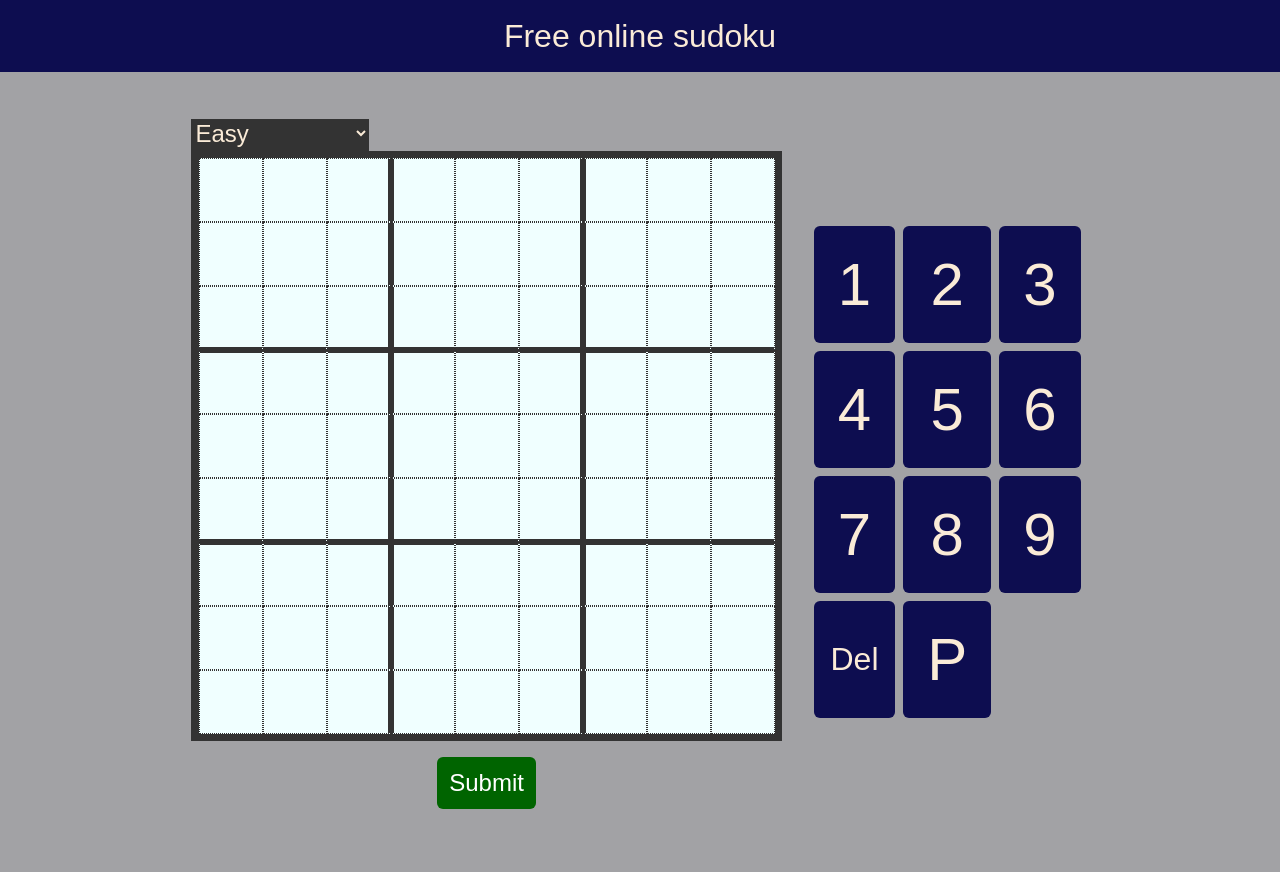
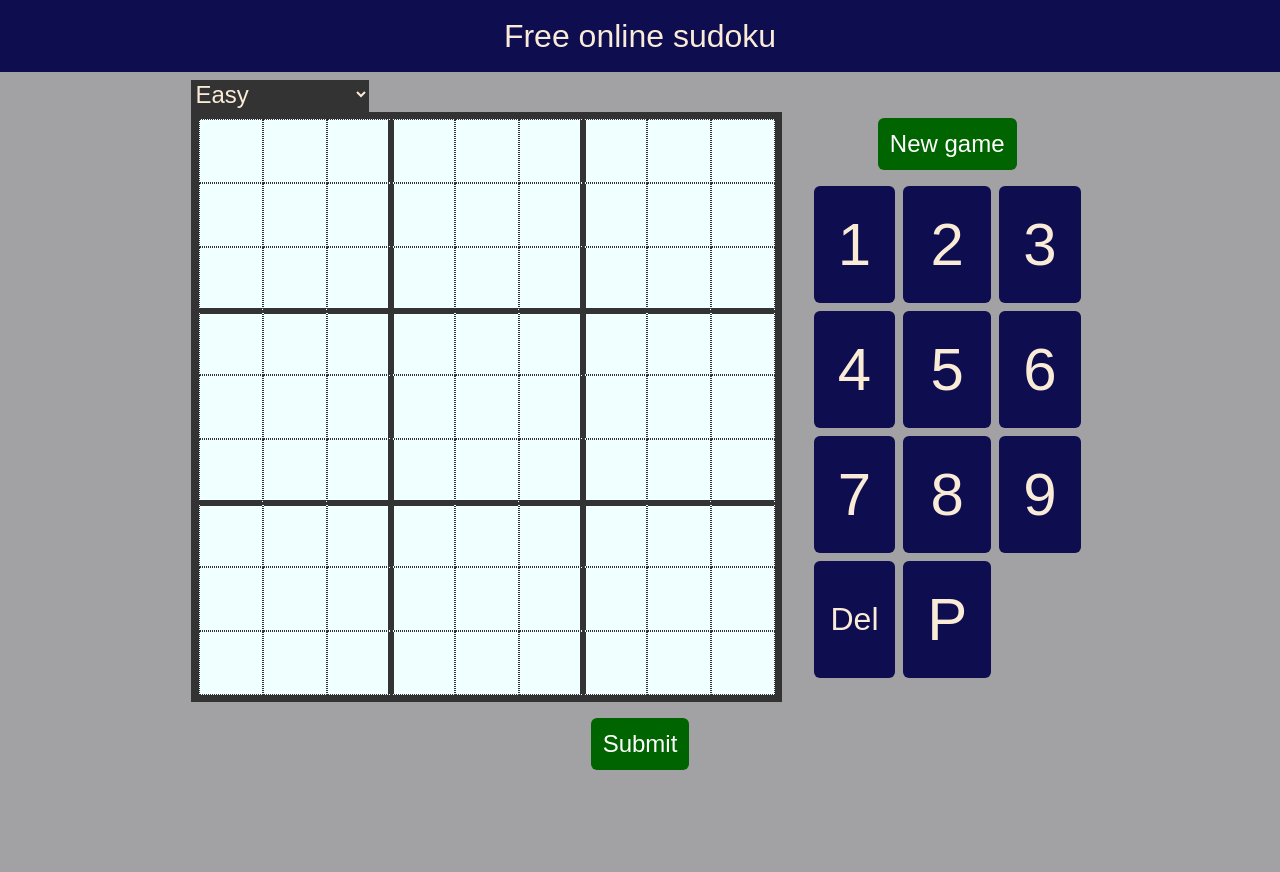
Before and after one commit to albertocorrias/sudoku, a Django app: template sudoku_site/sudoku_app/templates/sudoku_app/index.html in a window 1280 px wide. After the commit the page ends 770 px from the top, so only its background shows below. Run offline with Django 3.2, Linux system fonts and the light colour scheme; the template is opened without the code that fills it: values that come from a table or form of the project are taken from there, others are empty.

Commit message:
new game button implemented

```diff
--- a/sudoku_site/sudoku_app/static/style.css
+++ b/sudoku_site/sudoku_app/static/style.css
@@ -19,6 +19,7 @@ input[type=number] {
 body {
     padding: 0;
     margin: 0;
+    background-color: rgb(162, 162, 165);
 }
 
 div.header {
@@ -37,12 +38,12 @@ div.header {
 div.sudoku-game-wrapper{
     display: flex;
     flex-wrap: nowrap;
-    background-color: rgb(162, 162, 165);
     justify-content: center;
     align-items: center;
-    height: 100vh;
+    /*height: 100vh;*/
     margin: 0;
     font-size: 7.5vmin;
+    padding-top: 1vmin;
 }
 
 div.board-wrapper {
@@ -110,6 +111,29 @@ div.game-headers {
     font-size: var(--text-size);
 }
 
+div.right-controls{
+    display:block;
+}
+div.new-button-wrapper{
+    margin-left: 3vmin;
+    padding-top: 0px;
+    padding-bottom: 0px;
+    text-align: center;
+    vertical-align: middle;
+}
+
+.new_game_button {
+    background-color: #4CAF50; /* Green */
+    border: none;
+    color: white;
+    padding: 15px 32px;
+    text-align: center;
+    text-decoration: none;
+    display: inline-block;
+    font-size: 16px;
+    margin-top:1vmin;
+    margin-bottom:1vmin;
+}
 div.numpad-wrapper {
     display: grid;
     grid-template-columns: auto auto auto;
--- a/sudoku_site/sudoku_app/templates/sudoku_app/index.html
+++ b/sudoku_site/sudoku_app/templates/sudoku_app/index.html
@@ -19,7 +19,7 @@
         <div id="sudoku-game-wrapper" class="sudoku-game-wrapper">
             <div id="board-wrapper" class="board-wrapper">
                 <div id="game-headers" class="game-headers">
-                    <form action="{% url 'sudoku_app:new_puzzle' %}" method="post">
+                    <form action="{% url 'sudoku_app:new_puzzle_from_diff_level_change' %}" method="post">
                         {% csrf_token %}
                             <div id="difficulty_choices">
                                 {{ diff_level_form }}
@@ -29,10 +29,14 @@
 
                 </div>
                 <div id="game-board"></div>
-                <div id="board-footer" class="board-footer">
-                    <button type="button" class="submit_button" id="submit_button">Submit</button>
-                    <button type="button" class="submit_button resume_play_button" id="resume_play_button">Resume play</button>
+
             </div>
+            <div id="right-controls" class="right-controls">
+                <div id="new-button-wrapper" class="new-button-wrapper">
+                    <form action="{% url 'sudoku_app:new_puzzle' %}" method="post">
+                        {% csrf_token %}
+                        <button type="submit" name='new_game_button' class="submit_button" value="{{ puzzle_id }}">New game</button>
+                    </form>
                 </div>
                 <div id = "numpad-wrapper" class="numpad-wrapper">
                     <div id = "numpad-item-1" class="numpad-item"> 1 </div>
@@ -48,5 +52,10 @@
                     <div id = "provisional-button" class="numpad-item"> P </div>
                 </div>
             </div>
+        </div>
+        <div id="board-footer" class="board-footer">
+            <button type="button" class="submit_button" id="submit_button">Submit</button>
+            <button type="button" class="submit_button resume_play_button" id="resume_play_button">Resume play</button>
+        </div>
     </body>
 </html>
--- a/sudoku_site/sudoku_app/urls.py
+++ b/sudoku_site/sudoku_app/urls.py
@@ -6,6 +6,7 @@ app_name = 'sudoku_app'
 
 urlpatterns = [
     path('', views.index, name='index'),
+    path('new_puzzle_from_diff_level_change', views.new_puzzle_from_diff_level_change, name='new_puzzle_from_diff_level_change'),
     path('new_puzzle', views.new_puzzle, name='new_puzzle'),
     path('<int:puzzle_id>', views.new_specific_puzzle, name='new_spec_puzzle'),
 ]
```
Also changed, not shown: sudoku_site/sudoku_app/views.py (+18 -1 lines). Lines whose indentation alone changed are shown as unchanged.
